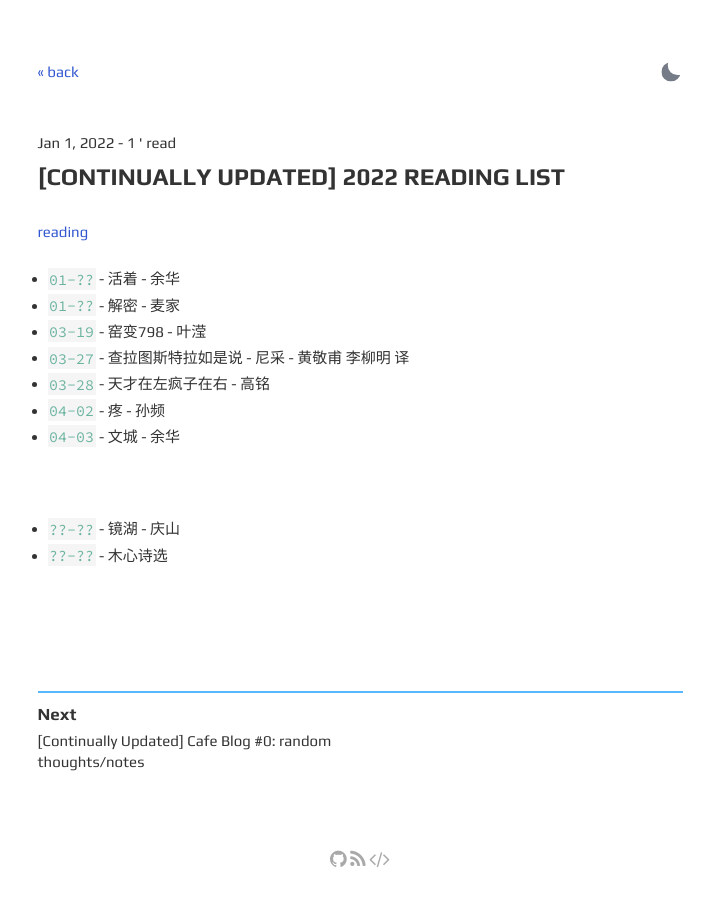
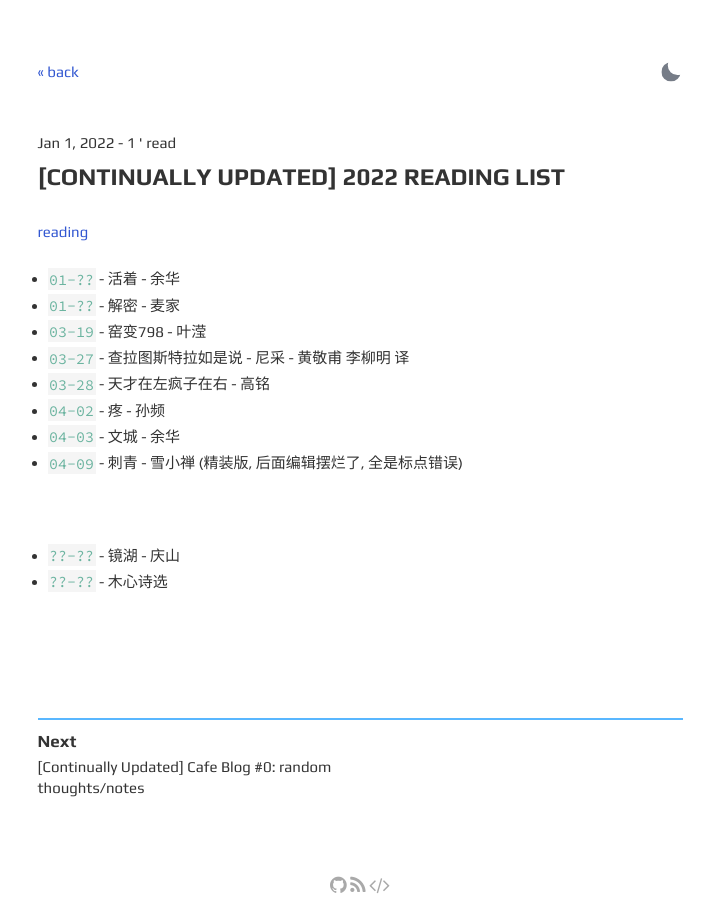
Before and after one commit to Sushi6006/Sushi6006.github.io, a Jekyll site: the page built from _posts/2022-01-01-booklist.md, in a window 1280 px wide. Shown: the whole page, without its empty margins (280-991 px from the left). Built offline with Jekyll 4.4.1, drawn with Linux system fonts in a browser that asks for light colours.

Commit message:
one more book read

```diff
--- a/_posts/2022-01-01-booklist.md
+++ b/_posts/2022-01-01-booklist.md
@@ -13,6 +13,7 @@ tags: reading
 - `03-28` - 天才在左疯子在右 - 高铭
 - `04-02` - 疼 - 孙频
 - `04-03` - 文城 - 余华
+- `04-09` - 刺青 - 雪小禅 (精装版, 后面编辑摆烂了, 全是标点错误)
 
 <br>
 
```
